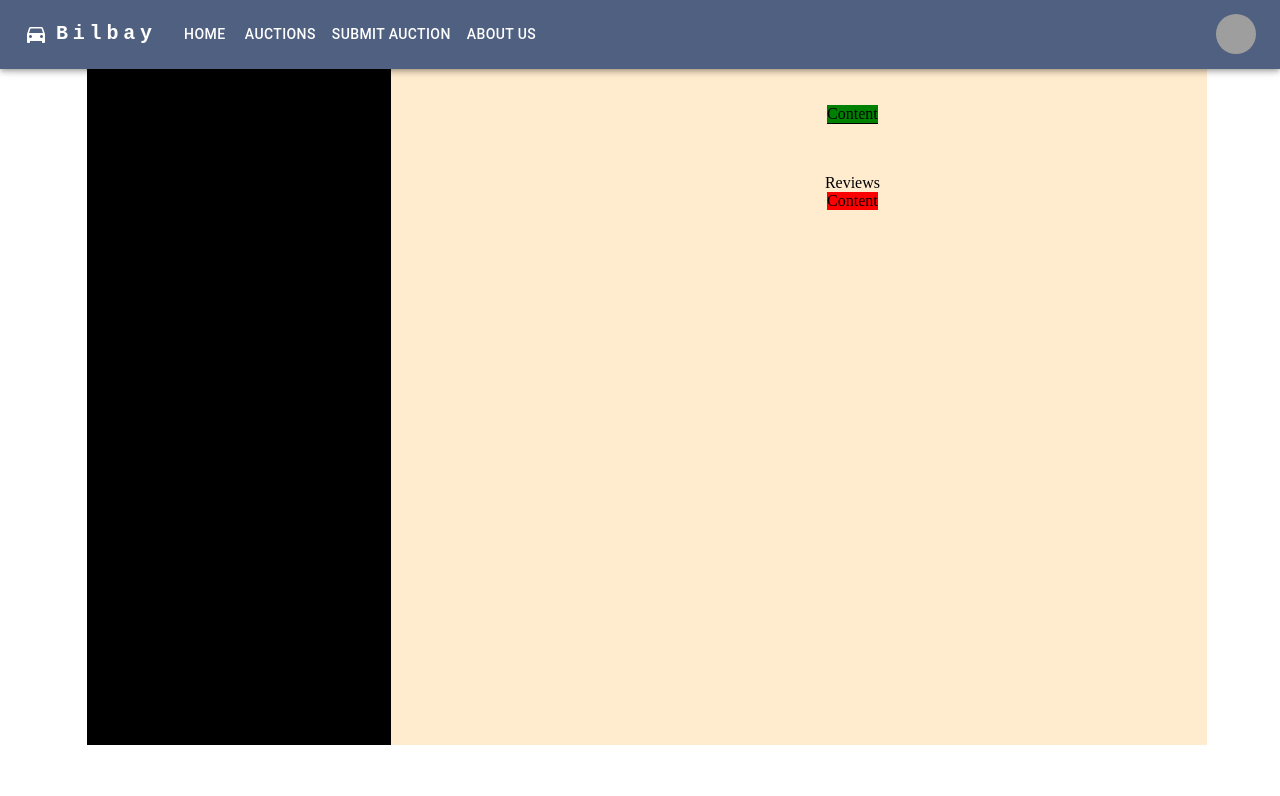
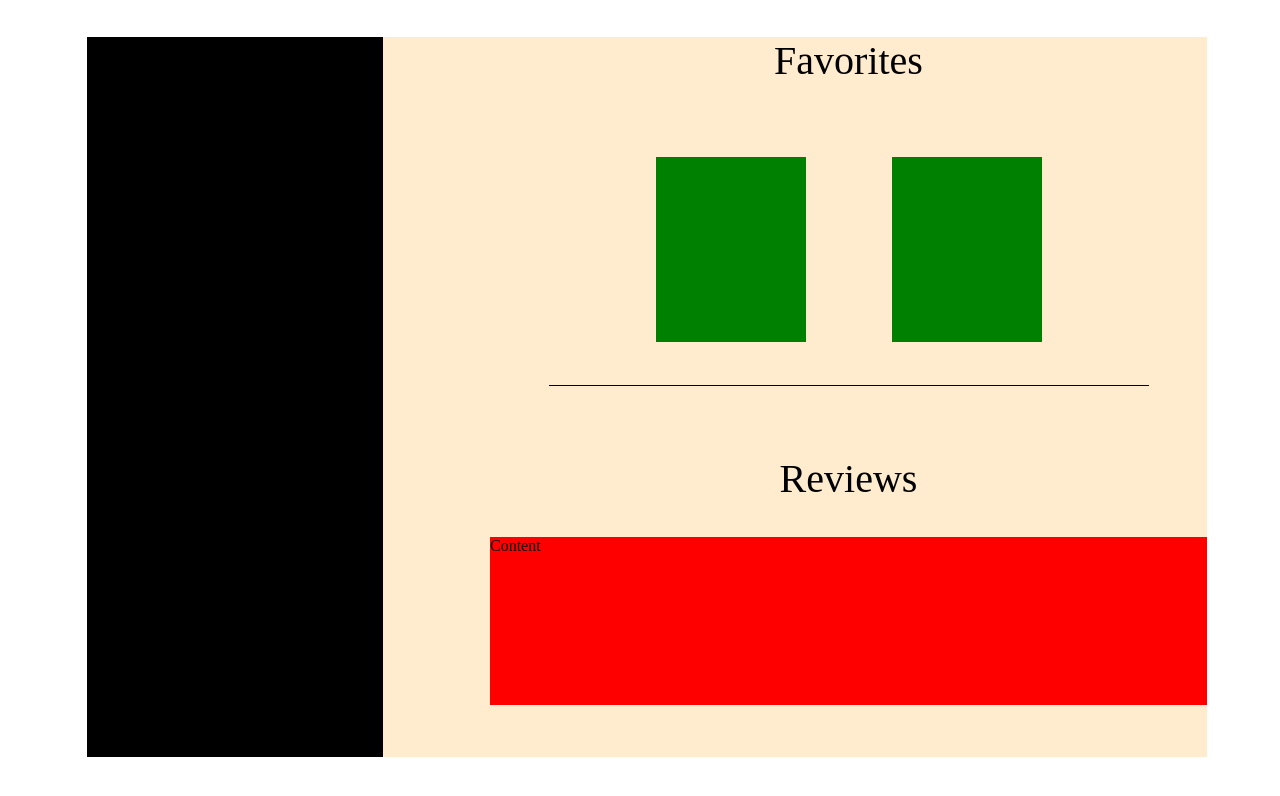
Before and after one commit to JohanBengtsson89/Bilbay-frontend, a React (Vite) app: page / in a window 1280 px wide. Shown: the top 796 px of the page. Built offline with nearby package versions, Linux system fonts and the light colour scheme; grey boxes are pictures that could not be loaded.

Commit message:
mappat ut content

```diff
--- a/src/App.jsx
+++ b/src/App.jsx
@@ -9,8 +9,9 @@ function App() {
 
   return (
     <>
-    <NavBar className="navbar"/>
-    <UserPage></UserPage>
+
+    {/* <NavBar /> */}
+      <UserPage></UserPage>
     {/* <User></User> */}
     </>
   );
--- a/src/components/Pages/UserPage.jsx
+++ b/src/components/Pages/UserPage.jsx
@@ -6,9 +6,12 @@ const UserPage = () => {
         <div className="flex-container">
             <div className="user-left">Content</div>
             <div className="user-right">
-                <div>Favorites</div>
-                <div className="favourites">Content</div>
-                <div>Reviews</div>
+                <div style={{fontSize:"40px"}}>Favorites</div>
+                <div className="favourites">
+                    <div className="card"></div>
+                    <div className="card"></div>
+                </div>
+                <div style={{fontSize:"40px"}}>Reviews</div>
                 <div className="reviews">Content</div>
             </div>
         </div>
--- a/src/components/Pages/UserPageStyles.css
+++ b/src/components/Pages/UserPageStyles.css
@@ -24,12 +24,26 @@
 }
 
 .favourites {
+    display: flex;
+    flex-direction: row;
+    justify-content: center;
+    width: 600px;
+    height: 335px;
+    margin-top: 30px;
+    margin-bottom: 69px;
+    border-bottom: 1px solid black;
+}
+.card {
+    margin: 43px;
     background-color: green;
-    margin-top: 50px;
-    margin-bottom: 50px;
-    border-bottom: 1px solid black;
+    width: 150px;
+    height: 185px;
 }
 
 .reviews {
+    margin-top: 35px;
+    margin-bottom: 52px;
     background-color: red;
+    width: 717px;
+    height: 283px;
 }
```
